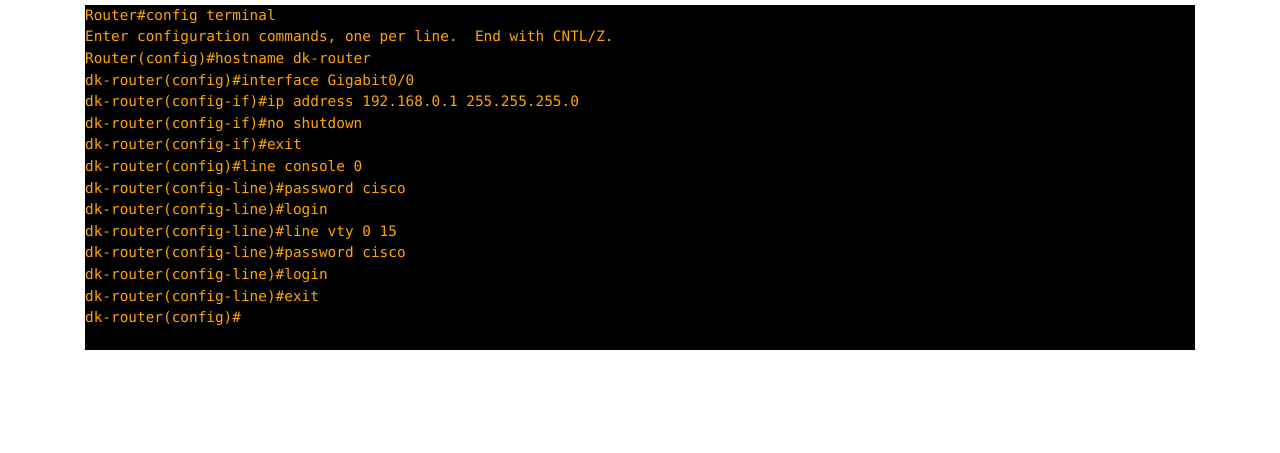
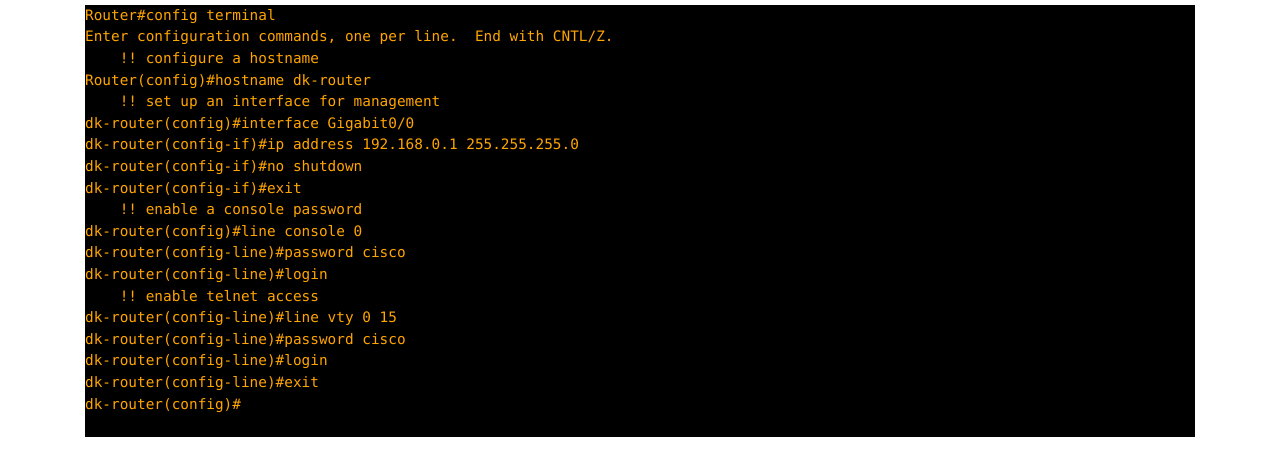
Before and after one commit to darcikhey27/Cisco-Device-Configuration-blog, a plain HTML site: page index.html in a window 1280 px wide. Shown: the part 636-1089 px from the top of the page. Before the commit the page ends 1002 px from the top, so only its background shows below. Drawn offline with Linux system fonts and the light colour scheme.

Commit message:
added more content to basic config

```diff
--- a/index.html
+++ b/index.html
@@ -67,14 +67,18 @@ DarcikRouter(config-router)#router-id 1.1.1.
 <pre class="basic-config">
 Router#config terminal
 Enter configuration commands, one per line.  End with CNTL/Z.
+    !! configure a hostname
 Router(config)#hostname dk-router
+    !! set up an interface for management
 dk-router(config)#interface Gigabit0/0
 dk-router(config-if)#ip address 192.168.0.1 255.255.255.0
 dk-router(config-if)#no shutdown
 dk-router(config-if)#exit
+    !! enable a console password
 dk-router(config)#line console 0
 dk-router(config-line)#password cisco
 dk-router(config-line)#login
+    !! enable telnet access
 dk-router(config-line)#line vty 0 15
 dk-router(config-line)#password cisco
 dk-router(config-line)#login
```
